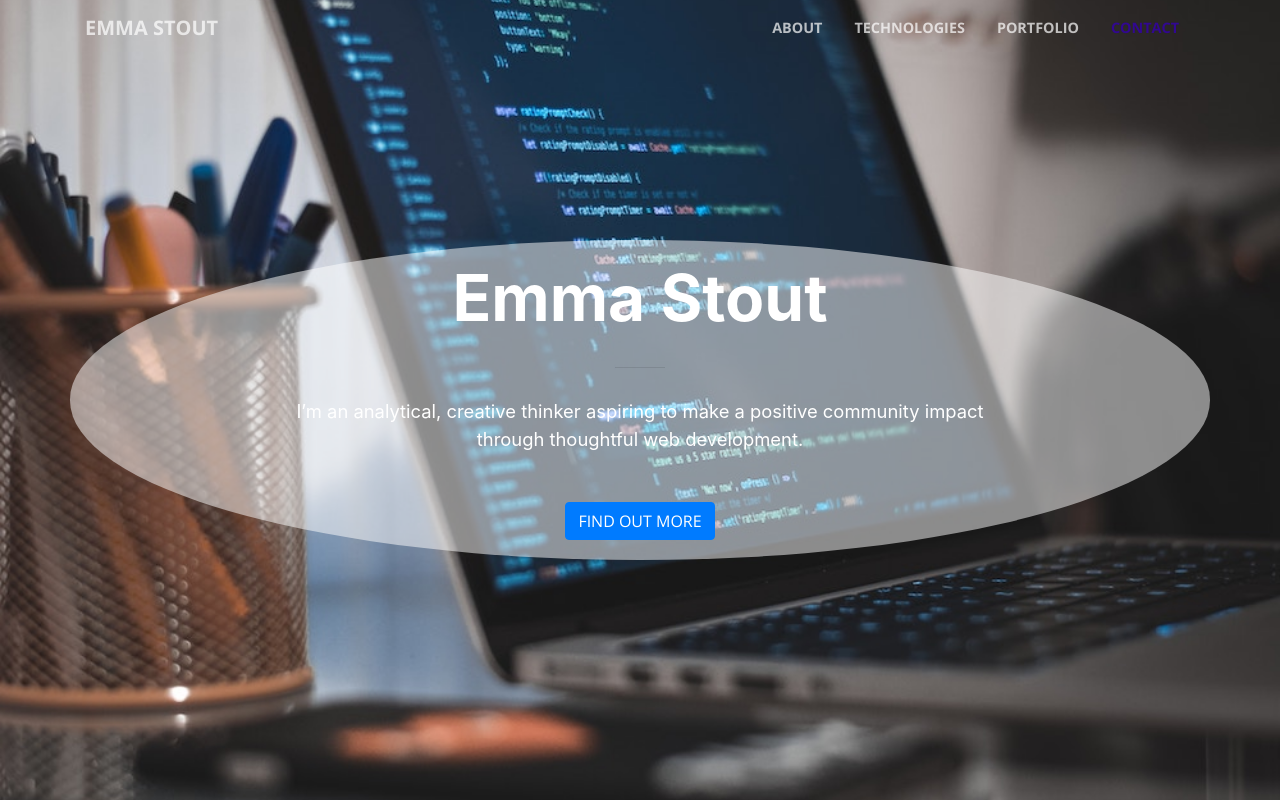
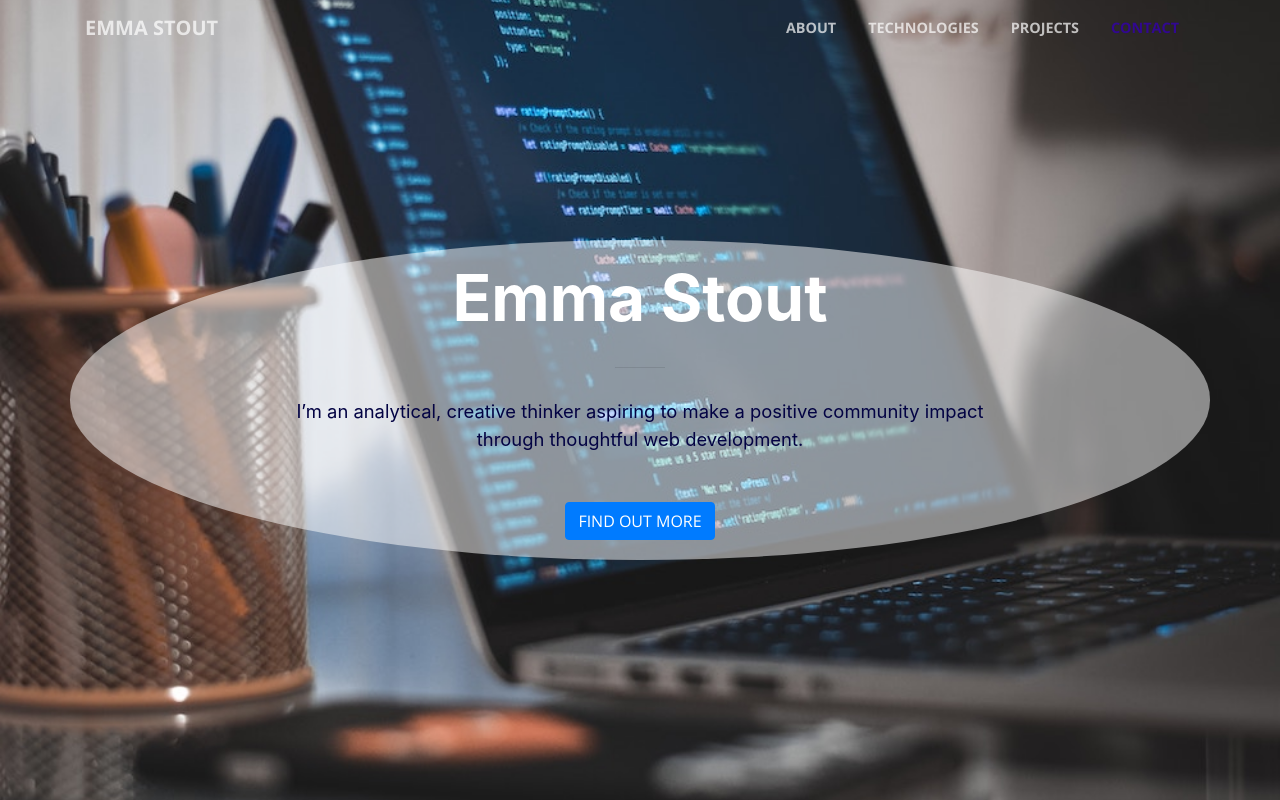
Before and after one commit to emmastout01/portfolios, a website with bundled scripts: page index.html in a window 1280 px wide. Shown: the top 800 px of the page. Built offline with nearby package versions, Linux system fonts and the light colour scheme.

Commit message:
small content edits

```diff
--- a/css/creative.css
+++ b/css/creative.css
@@ -60,7 +60,11 @@ h6 {
 }
 
 .text-faded {
-  color: #fff; }
+  color: rgb(255, 255, 255); }
+
+.objective {
+  color: rgb(3, 3, 67)
+}
 
 section {
   padding: 8rem 0; }
--- a/index.html
+++ b/index.html
@@ -48,7 +48,7 @@
             <a class="nav-link js-scroll-trigger" href="#services">Technologies</a>
           </li>
           <li class="nav-item">
-            <a class="nav-link js-scroll-trigger" href="#portfolio">Portfolio</a>
+            <a class="nav-link js-scroll-trigger" href="#portfolio">Projects</a>
           </li>
           <li class="nav-item">
             <a class="nav-link js-scroll-trigger" href="#contact">Contact</a>
@@ -68,7 +68,7 @@
           <hr>
         </div>
         <div class="col-lg-8 mx-auto">
-          <p class="text-faded mb-5">
+          <p class="text-faded mb-5 objective">
             <strong>I’m an analytical, creative thinker aspiring to make a positive community impact through thoughtful web development.</strong>
           </p>
           <a class="btn btn-primary btn-xl js-scroll-trigger" href="#about">Find Out More</a>
```
Also changed, not shown: img/Emma_Stout_Square.jpg.
